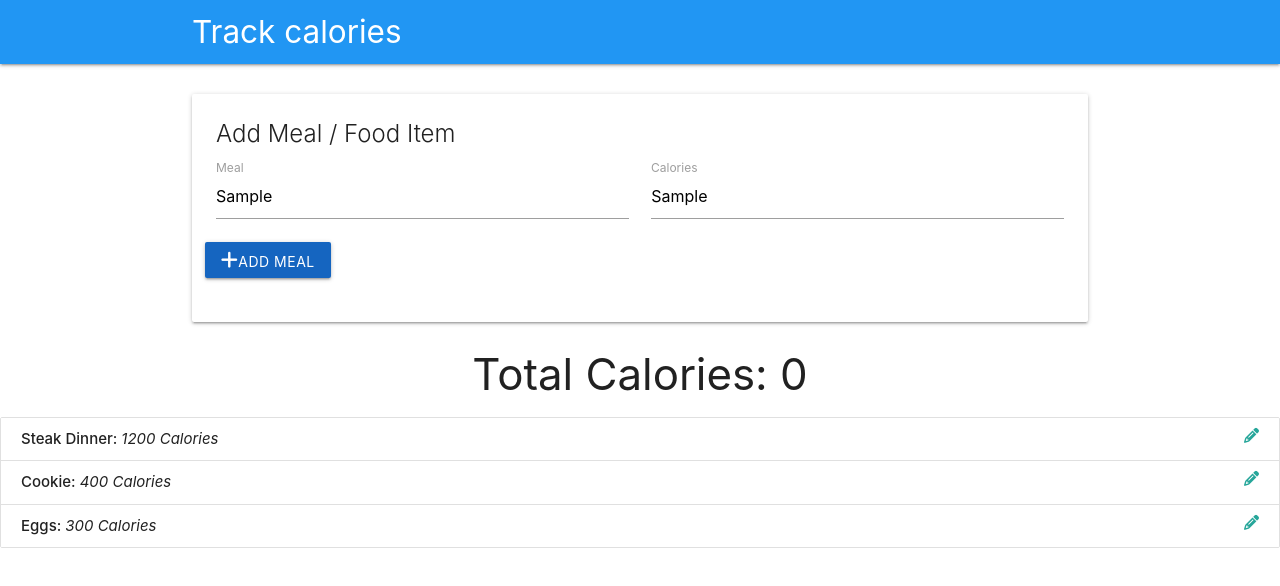
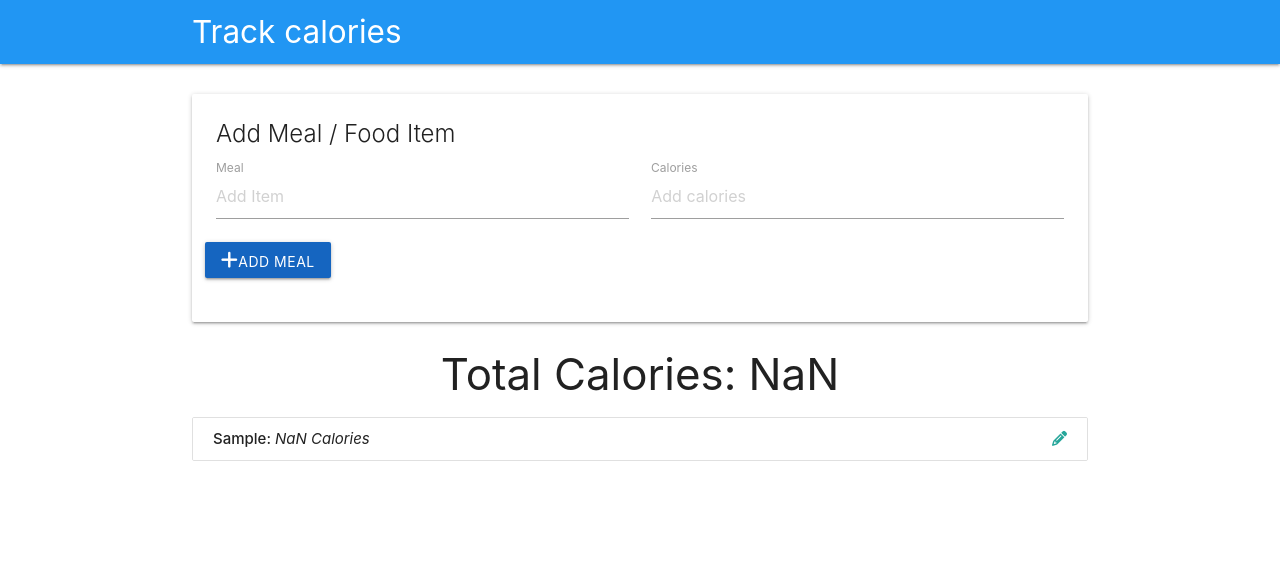
Before and after one commit to joosep-proggers/calory, a plain HTML site: page index.html in a window 1280 px wide. Both pictures are taken after typing "Sample", "Sample" into the empty fields and a click on the button "ADD MEAL". Drawn offline with nearby package versions, Linux system fonts and the light colour scheme.

Commit message:
Added total calories

```diff
--- a/app.js
+++ b/app.js
@@ -13,9 +13,9 @@ const ItemCtrl = (function(){
 	// Data Structure
 	const data = {
 		items: [
-			{id: 0, name: 'Steak Dinner', calories: 1200},
-			{id: 1, name: 'Cookie', calories: 400},
-			{id: 2, name: 'Eggs', calories: 300},
+			//{id: 0, name: 'Steak Dinner', calories: 1200},
+			//{id: 1, name: 'Cookie', calories: 400},
+			//{id: 2, name: 'Eggs', calories: 300},
 		],
 		total: 0
 	}
@@ -25,19 +25,32 @@ const ItemCtrl = (function(){
 			return data.items
 		},
 		addItem: function(name, calories){
-			let ID;
-			// create ID
+			let id;
+			// create id
 			if(data.items.length > 0){
-				ID = data.items[data.items.length -1].id + 1
-			}else {
-				ID = 0
+				id = data.items[data.items.length - 1].id + 1
+			} else {
+				id = 0
 			}
-			// parse calories into int
+			// parse calories to int
 			calories = parseInt(calories)
-			newItem = new Item(ID, name, calories)
+			// create new item
+			newItem = new Item(id, name, calories)
 			// add item to data items
 			data.items.push(newItem)
 			return newItem
+		},
+		getTotalCalories: function(){
+			let total = 0;
+			// loop through items and add calories
+			data.items.forEach(function(item){
+				total = total + item.calories;
+			});
+			// set toal calories in data structure
+			data.total = total;
+			console.log(data.total)
+			// return total
+			return data.total;
 		},
 		logData: function(){
 			return data
@@ -50,10 +63,13 @@ const ItemCtrl = (function(){
 const UICtrl = (function(){
 	// UI selectors
 	const UISelectors = {
-		itemNameInput: "#item-name",
-		itemCaloriesInput: "#item-calories",
-		addBtn: ".add-btn"
+		itemList: '#item-list',
+		itemNameInput: '#item-name',
+		itemCaloriesInput: '#item-calories',
+		addBtn: '.add-btn',
+		totalCalories: '.total-calories'
 	}
+
 	return {
 		populateItemList: function(items){
 			// create html content
@@ -70,7 +86,7 @@ const UICtrl = (function(){
 			});
 
 			// insert list items
-			document.querySelector("#item-list").innerHTML = html;
+			document.querySelector(UISelectors.itemList).innerHTML = html;
 		},
 		getItemInput: function(){
 			return {
@@ -80,45 +96,74 @@ const UICtrl = (function(){
 		},
 		getSelectors: function(){
 			return UISelectors
+		},
+		addListItem: function(item){
+			// create li element
+			const li = document.createElement('li');
+			// add class
+			li.className = 'collection-item';
+			// add ID
+			li.id = `item-${item.id}`;
+			// add HTML
+			li.innerHTML = `<strong>${item.name}: </strong>
+				<em>${item.calories} Calories</em>
+				<a href="#" class="secondary-content">
+					<i class="edit-item fa fa-pencil"></i>
+				</a>`;
+			// insert item
+			document.querySelector(UISelectors.itemList).insertAdjacentElement('beforeend', li)
+		},
+		clearInput: function(){
+			document.querySelector(UISelectors.itemNameInput).value = '';
+			document.querySelector(UISelectors.itemCaloriesInput).value = '';
+		},
+		showTotalCalories: function(totalCalories){
+			document.querySelector(UISelectors.totalCalories).
+				textContent = totalCalories;
 		}
 	}
 })();
-
 
 // App Controller
 const App = (function(ItemCtrl, UICtrl){
 	// load event listeners
 	const loadEventListeners = function(){
-		// Get UI Selectors
+		// get UI selectors
 		const UISelectors = UICtrl.getSelectors()
-		console.log(UISelectors)
 		// add item event
-		document.querySelector(UISelectors.addBtn)
-			.addEventListener("click", itemAddSubmit)
+		document.querySelector(UISelectors.addBtn).addEventListener('click', itemAddSubmit)
 	}
 	// add item submit
-	const itemAddSubmit = function(e){
+	const itemAddSubmit = function(event){
 		// get form input from UI controller
 		const input = UICtrl.getItemInput()
 		// check name and calorie input
-		if(input.name !== "" && input.calories !== ""){
+		if(input.name !== '' && input.calories !== ''){
 			const newItem = ItemCtrl.addItem(input.name, input.calories)
-			console.log(newItem)
+			// add item to UI items
+			UICtrl.addListItem(newItem)
+			//get total calories
+			const totalCalories = ItemCtrl.getTotalCalories();
+			// add total calories to UI
+			UICtrl.showTotalCalories(totalCalories);
+			// clear fields
+			UICtrl.clearInput();
 		}
 
 		event.preventDefault()
 	}
+
 	return {
 		init: function(){
-			console.log("initializing App")
+			console.log('Initializing App')
+			// fetch items from data structure
 			const items = ItemCtrl.getItems()
-			console.log(items)
+			// populate items list
 			UICtrl.populateItemList(items)
-			// load event listeners
+			// load event listener
 			loadEventListeners()
 		}
 	}
 })(ItemCtrl, UICtrl);
 
-// Initialize App
 App.init()
--- a/index.html
+++ b/index.html
@@ -1,8 +1,12 @@
-	<meta name="viewport" content="width=device-width, initial-scale=1.0">
+<!DOCTYPE html>
+<html>
+	<head>
+		<meta charset="utf-8">
+		<meta name="viewport" content="width=device-width, initial-scale=1.0">
 		<!-- Compiled and minified CSS -->
 		<link rel="stylesheet" href="https://cdnjs.cloudflare.com/ajax/libs/materialize/1.0.0/css/materialize.min.css">
-		<script src="https://kit.fontawesome.com/277d889efd.js" crossorigin="anonymous"></script>
-		<title>Calorie Project</title>
+		<script src="https://kit.fontawesome.com/75c2e5508d.js" crossorigin="anonymous"></script>
+		<title>calorie project</title>
 	</head>
 	<body>
 		<!-- Navbar -->
@@ -36,14 +40,15 @@
 					</form>
 				</div>
 			</div>
-		</div>
 
 		<!-- Calorie Count -->
 		<h3 class="center-align">Total Calories: <span class="total-calories">0</span></h3>
 
-		<ul id="item-list" class="collection">
+		<!-- Item List -->
+		<ul id="item-list" class="collection"></ul>
 
 		</div>
+
 		<!-- Compiled and minified JavaScript -->
 		<script src="https://cdnjs.cloudflare.com/ajax/libs/materialize/1.0.0/js/materialize.min.js"></script>
 		<script src="app.js"></script>
```
